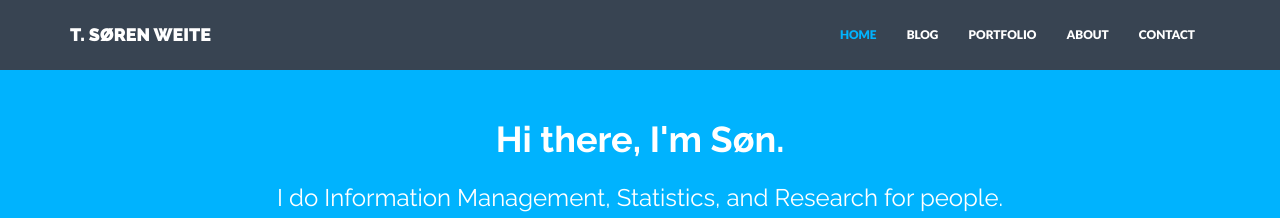
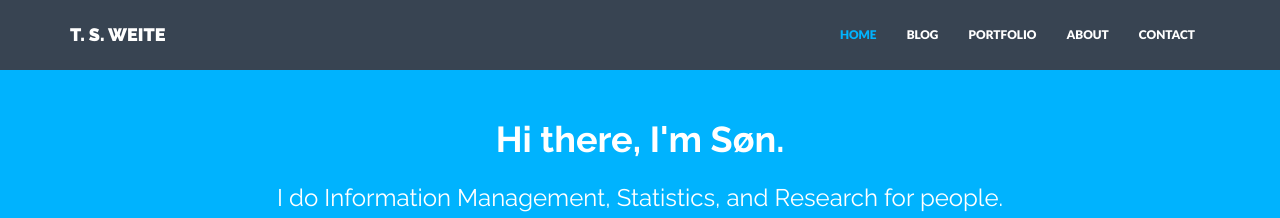
Before and after one commit to sorenweite/sorenweite.github.io, a Jekyll site: the page built from index.html, in a window 1280 px wide. Shown: the top 218 px of the page. Built offline with Jekyll 4.4.1, drawn with Linux system fonts in a browser that asks for light colours; nearby versions of some CDN libraries; library files that are not in the unit come from our copies.

Commit message:
Update _config.yml

```diff
--- a/_config.yml
+++ b/_config.yml
@@ -1,7 +1,7 @@
 ### GENERAL SETTINGS ###
 
 # Site settings
-title: T. SØREN WEITE
+title: T. S. WEITE
 description: "Write an awesome description for your new site here. You can edit this line in _config.yml. It will appear in your document head meta (for Google search results) and in your feed.xml site description."
 analytics: #Google analytics code in the format XX-nnnnnnnn-n
 baseurl: "" #important: start with /
@@ -51,7 +51,7 @@ tel: +34 8493-4893
 
 # Members information. Shown on About page.
 members:
-  - name: T. Søren Weite
+  - name: T. S. Weite
     position: CEO
     text: Lorem Ipsum is simply dummy text of the printing and typesetting industry.
     img: team01.jpg
```
